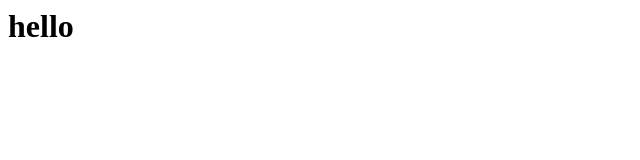
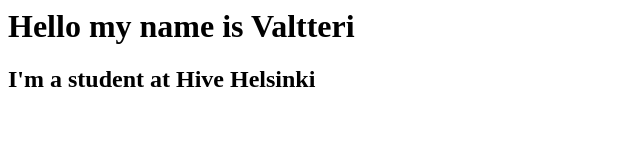
Before and after one commit to vkinnune/vkinnune.github.io, a plain HTML site: page index.html in a window 1280 px wide. Shown: the whole page, without its empty margins (0-640 px from the left). Drawn offline with Linux system fonts and the light colour scheme.

Commit message:
added some text

```diff
--- a/index.html
+++ b/index.html
@@ -1,3 +1,4 @@
 <html>
-	<h1>hello</h1>
+	<h1>Hello my name is Valtteri</h1>
+	<h2>I'm a student at Hive Helsinki</h2>
 </html>
```
